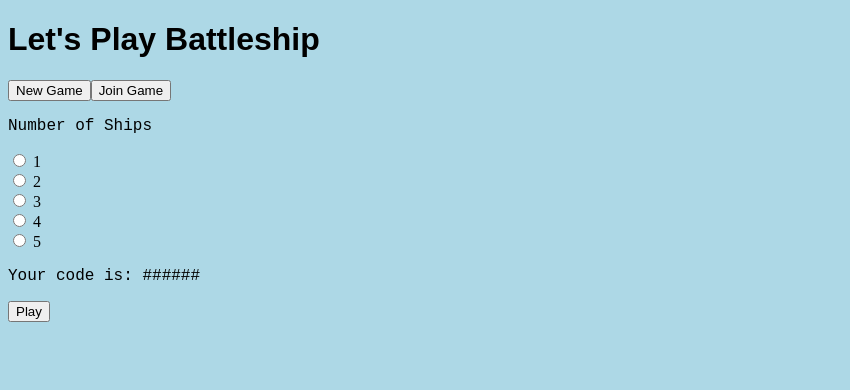
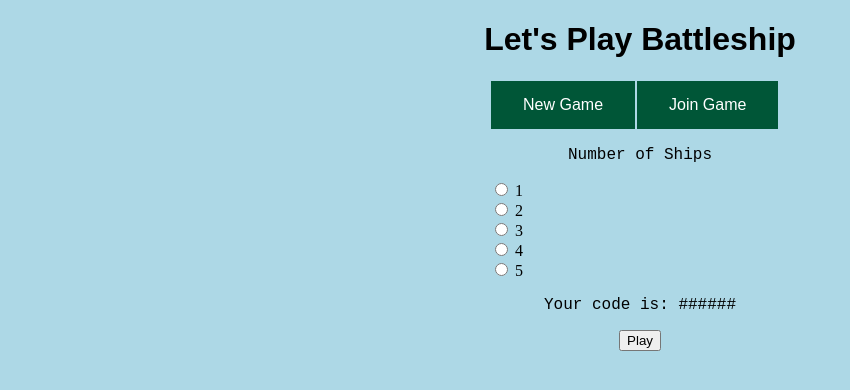
Before and after one commit to eecs581comrades/battleship, a plain HTML site: page front/homeScreen/homeScreen.html in a window 1280 px wide. Both pictures are taken after a click on the button "New Game". Shown: the whole page, without its empty margins (0-850 px from the left). Drawn offline with Linux system fonts and the light colour scheme.

Commit message:
Centered home screen and added the ends screens for winner and looser

```diff
--- a/front/gameOver/styleGameOver.css
+++ b/front/gameOver/styleGameOver.css
@@ -1,3 +1,26 @@
+/* styleGameOver.css
+Description: Makes the screens at the end of game look nice
+Inputs:
+Outputs:
+Sources: w3schools.com
+Authors: Katie Golder
+Creation date: 9-11-24
+-->*/
 body{
 background-color: lightblue;
 }
+
+h1{
+    font-family: "Copperplate", fantasy, serif;
+    text-align: center;
+  }
+p{
+    font-family: "Couier New", Monospace;
+    text-align: center;
+}
+img {
+    display: block;
+    margin-left: auto;
+    margin-right: auto;
+    width: 10%;
+  }
--- a/front/homeScreen/homeScreen.html
+++ b/front/homeScreen/homeScreen.html
@@ -17,8 +17,10 @@ Creation date: 9-10-24
 
 <body>
     <!--Create buttons for player to start or join a game which activates that function-->
+    <div id ="buttons" style="width: 300px; margin: auto">
     <button onclick="newGame()">New Game</body>
     <button onclick="joinGame()">Join Game</button>
+    </div>
 
     <!--Functions defining to show or hide the corresponding form per game mode selection -->
     <script>
@@ -35,6 +37,7 @@ Creation date: 9-10-24
     <!--Forms to get the player's input of number of ships to play with if hosting a new game or join code if joining a game-->
     <form id="newGame" style="display:none" method="POST" action="../Grid Test/main.html"><!--Player is creating game and will redirect to game once number of ships is selected using radio buttons-->
         <p>Number of Ships</p>
+        <div class="ship_select" style="width: 300px; margin: 0 auto;">
         <input type="radio" id="1" name="ship_select" value="1" required>
         <label for="1">1</label><br>
         <input type="radio" id="2" name="ship_select" value="2" required>
@@ -45,13 +48,14 @@ Creation date: 9-10-24
         <label for="4">4</label><br>
         <input type="radio" id="5" name="ship_select" value="5" required>
         <label for="5">5</label><br>
+        </div>
         <p>Your code is: ######<p>
         <input type="submit" value="Play">
     </form>
     <form id="joinGame" style = "display:none" method="POST" action="../Grid Test/main.html"> <!--Player is joining Game and will redirect to game once code is entered-->
         <p>Join Code<p>
         <input type="text" id ="enterCode" name = "enterCode" required>
-        <input type="submit" value="Play">
+        <input type="submit" value="Play" style="width: 300px; margin: 0 auto;">
     </form>
 
 </body>
--- a/front/homeScreen/styleHomeScreen.css
+++ b/front/homeScreen/styleHomeScreen.css
@@ -1,9 +1,30 @@
+/* styleHomeScreen.css
+Description: Makes the starting screen look nice
+Inputs:
+Outputs:
+Sources: w3schools.com
+Authors: Katie Golder
+Creation date: 9-11-24
+-->*/
 body{
-background-color: lightblue;
+  background-color: lightblue;
 }
 h1{
     font-family: "Copperplate", fantasy, serif;
+    text-align: center;
   }
 p{
     font-family: "Couier New", Monospace;
+    text-align: center;
 }
+button { /*template from w3schools.com edited for our style*/
+  background-color: #005637;
+  border: none;
+  color: white;
+  padding: 15px 32px;
+  margin: 1px;
+  text-align: center;
+  text-decoration: none;
+  display: inline-block;
+  font-size: 16px;
+}
```
Also changed, not shown: front/gameOver/gameOver.html (deleted, +0 -10 lines), front/gameOver/looser.html (added, +19 -0 lines), front/gameOver/winner.html (added, +20 -0 lines), front/gameOver/looser.png (added), front/gameOver/winner.png (added), 2 other files.
